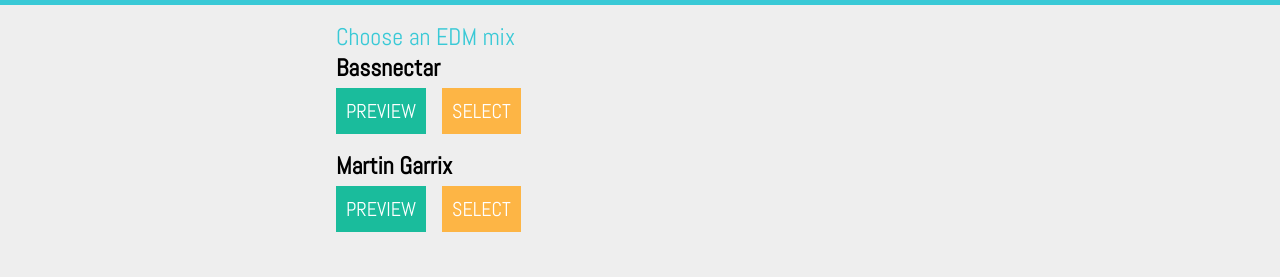
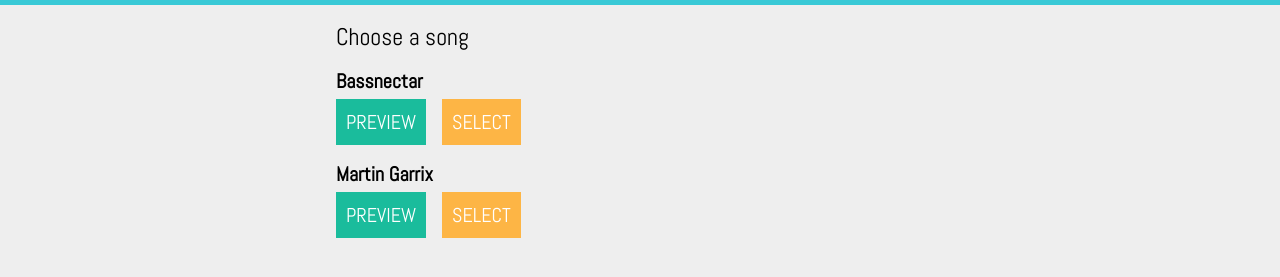
Before and after one commit to codyromano/vital, a React app: page /#/configure-music in a window 1280 px wide. Shown: the part 37-314 px from the top of the page. Built offline with nearby package versions, Linux system fonts and the light colour scheme.

Commit message:
Update song option headings

```diff
--- a/script/components/ConfigureMusicPage/formDefinition.js
+++ b/script/components/ConfigureMusicPage/formDefinition.js
@@ -5,7 +5,7 @@
 export default [
   {
     id: 'song',
-    label: 'Choose an EDM mix',
+    label: 'Choose a song',
     optionComponent: SongOption,
     optionComponentProps: [
       {
--- a/script/components/FormField/FormField.scss
+++ b/script/components/FormField/FormField.scss
@@ -1,5 +1,8 @@
 @import '../../shared-styles/index';
 
 .form-field-label {
-  color: $color-accent;
+  display: block;
+  color: #000;
+  font-size: $font-size-large;
+  margin-bottom: $padding-row-regular;
 }
--- a/script/components/SongOption/SongOption.scss
+++ b/script/components/SongOption/SongOption.scss
@@ -1,5 +1,8 @@
 @import '../../shared-styles/index';
 
+.song-title {
+  font-size: $font-size-regular;
+}
 .song-buttons, .song-button-list-item {
   margin: 0;
   padding: 0;
```
